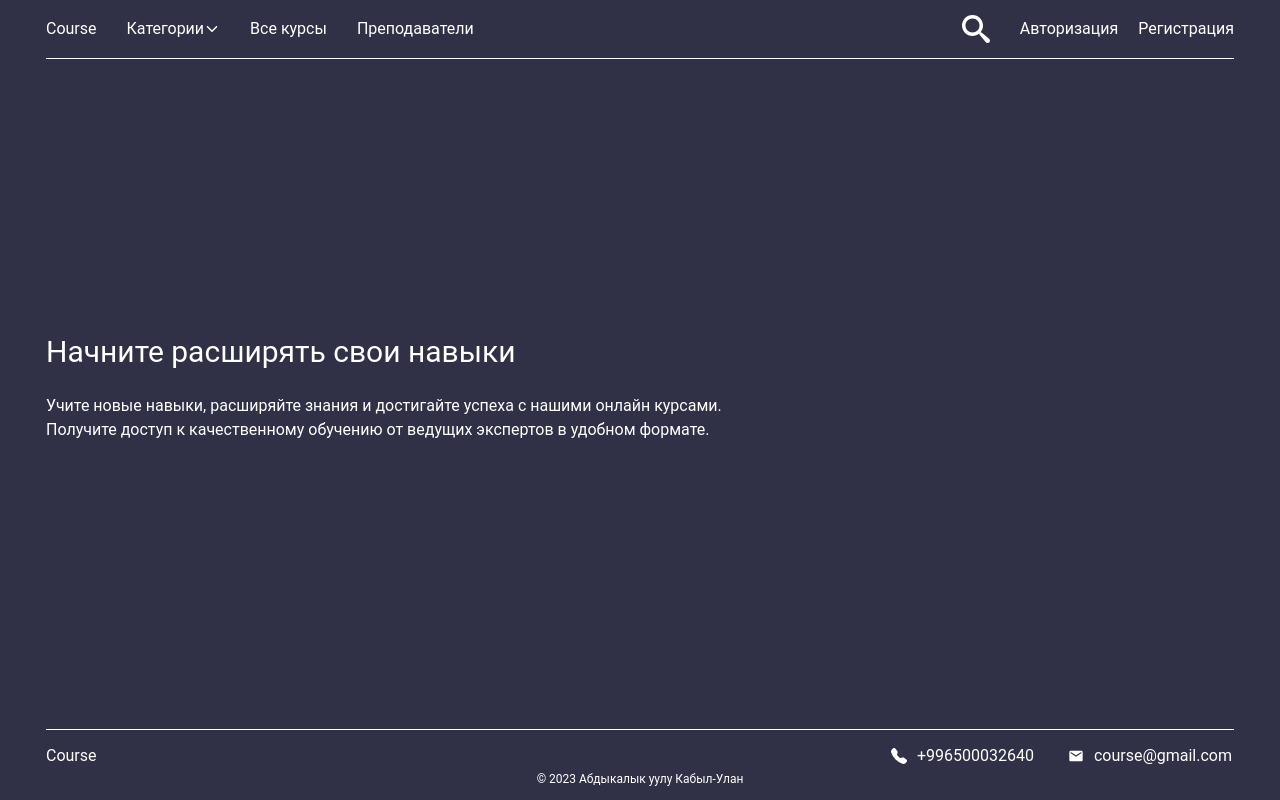
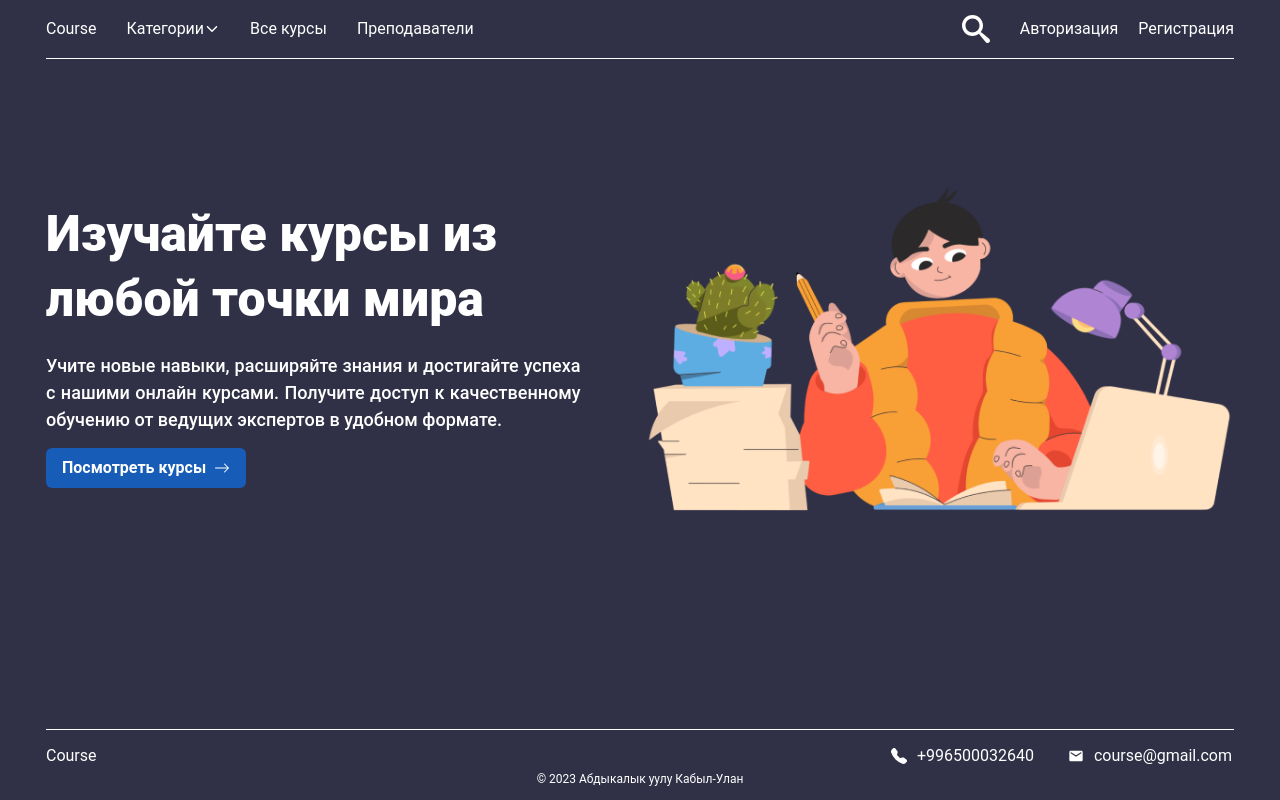
Before and after one commit to kabyl-ulan/platform_language, a React (Create React App) app: page / in a window 1280 px wide. Built offline with nearby package versions, Linux system fonts and the light colour scheme.

Commit message:
change hero

```diff
--- /dev/null
+++ b/src/components/admin/AdminMenu.tsx
@@ -0,0 +1,8 @@
+import { Box } from "@chakra-ui/react";
+import { FC } from "react";
+
+const AdminMenu: FC = () => {
+  return <Box>AdminMenu</Box>;
+};
+
+export default AdminMenu;
--- a/src/components/components-home/HeroHome.tsx
+++ b/src/components/components-home/HeroHome.tsx
@@ -1,28 +1,63 @@
-import { Component, ReactNode } from "react";
+import { FC } from "react";
 import { Box, Text } from "@chakra-ui/react";
+import { BsArrowRight } from "react-icons/bs";
+import { useNavigate } from "react-router-dom";
 
 //local
-import { Containers } from "../ui";
+import HeroImage from "../../assets/img/HeroImage.png";
+import { Containers, Images, Btn } from "../ui";
 
-class HeroHome extends Component {
-  render(): ReactNode {
+const HeroHome: FC = () => {
+  const navigate = useNavigate();
   return (
     <section>
       <Containers>
-          <Box py="20px" minH="80vh" display="flex" alignItems="center">
-            <Box>
-              <Text fontSize="30px">Начните расширять свои навыки</Text>
-              <Text maxW={{ md: "70%", lg: "60%" }} mt="20px">
-                Учите новые навыки, расширяйте знания и достигайте успеха с
-                нашими онлайн курсами. Получите доступ к качественному обучению
-                от ведущих экспертов в удобном формате.
+        <Box
+          py="20px"
+          minH="70vh"
+          display="flex"
+          alignItems="center"
+          flexDirection={{ base: "column", xs: "row" }}
+        >
+          <Box w={{ xs: "50%" }}>
+            <Text
+              fontSize={{ base: "34px", xs: "36px", md: "40px", lg: "50px" }}
+              lineHeight={{ base: "100%", xs: "130%" }}
+              fontWeight="800"
+              textAlign={{ base: "center", xs: "left" }}
+            >
+              Изучайте курсы из любой точки мира
             </Text>
+            <Text
+              maxW={{ base: "100%", md: "90%" }}
+              mt="20px"
+              fontSize={{ base: "16px", sm: "18px" }}
+              fontWeight="500"
+              textAlign={{ base: "justify" }}
+            >
+              Учите новые навыки, расширяйте знания и достигайте успеха с нашими
+              онлайн курсами. Получите доступ к качественному обучению от
+              ведущих экспертов в удобном формате.
+            </Text>
+            <Box
+              mt="15px"
+              display="flex"
+              justifyContent={{ base: "center", xs: "flex-start" }}
+            >
+              <Btn
+                text="Посмотреть курсы"
+                rightIcon={<BsArrowRight />}
+                onClick={() => navigate("/all-course")}
+              />
+            </Box>
+          </Box>
+          <Box w={{ xs: "50%" }}>
+            <Images source={HeroImage} alt="HeroImage" width="100%" />
           </Box>
         </Box>
       </Containers>
     </section>
   );
-  }
-}
+};
 
 export default HeroHome;
--- a/src/components/forms/LoginForm.tsx
+++ b/src/components/forms/LoginForm.tsx
@@ -36,7 +36,7 @@ const LoginForm = () => {
           <Box
             maxW="500px"
             mx="auto"
-            h="80vh"
+            h="70vh"
             display="flex"
             alignItems="center"
           >
--- a/src/components/index.ts
+++ b/src/components/index.ts
@@ -21,3 +21,6 @@ export { default as AllTeachersHero } from "./components-all-teachers/AllTeacher
 
 //components DetailTecherPage
 export { default as DetailTeacher } from "./detailTeacher/DetailTeacher";
+
+//components Admin Page
+export { default as AdminMenu } from "./admin/AdminMenu";
--- a/src/components/ui/Btn.tsx
+++ b/src/components/ui/Btn.tsx
@@ -1,20 +1,22 @@
 import { Button, ButtonProps } from "@chakra-ui/react";
-import { Component, ReactNode } from "react";
+import { Component, ReactElement, ReactNode } from "react";
 
 type BtnComponent = {
   text: string;
   onClick?: () => void;
+  rightIcon?: ReactElement;
 } & ButtonProps;
 
 class Btn extends Component<BtnComponent> {
   render(): ReactNode {
-    const { text, onClick } = this.props;
+    const { text, onClick, rightIcon } = this.props;
     return (
       <Button
         type="submit"
         colorScheme="blue"
         bg="#175cb6"
         onClick={onClick}
+        rightIcon={rightIcon}
       >
         {text}
       </Button>
--- /dev/null
+++ b/src/pages/AdminPage.tsx
@@ -0,0 +1,13 @@
+import React, { FC } from "react";
+
+import { AdminMenu } from "../components";
+
+const AdminPage: FC = () => {
+  return (
+    <>
+      <AdminMenu />
+    </>
+  );
+};
+
+export default AdminPage;
--- a/src/pages/index.ts
+++ b/src/pages/index.ts
@@ -8,3 +8,4 @@ export { default as CoursesInByIdPage } from "./CoursesInByIdPage";
 export { default as DetailCoursePage } from "./DetailCoursePage";
 export { default as TeachersDetailPage } from "./TeachersDetailPage";
 export { default as NotFound } from "./NotFound";
+export { default as AdminPage } from "./AdminPage";
--- a/src/routes/routes.tsx
+++ b/src/routes/routes.tsx
@@ -2,6 +2,7 @@ import { RouteProps } from "react-router-dom";
 
 //pages
 import {
+  AdminPage,
   AllCoursePage,
   AllTeachersPage,
   CoursesInByIdPage,
@@ -52,6 +53,10 @@ export const routes: RouteProps[] = [
     element: <TeachersDetailPage />,
   },
   {
+    path: "/admin",
+    element: <AdminPage />,
+  },
+  {
     path: "*",
     element: <NotFound />,
   },
```
Also changed, not shown: src/assets/img/HeroImage.png (added). Lines whose indentation alone changed are shown as unchanged.
